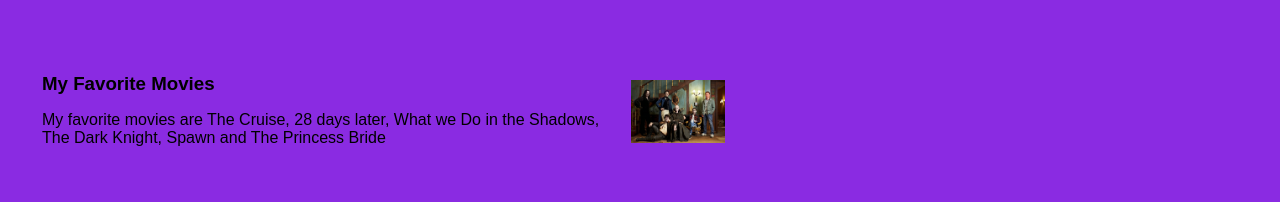
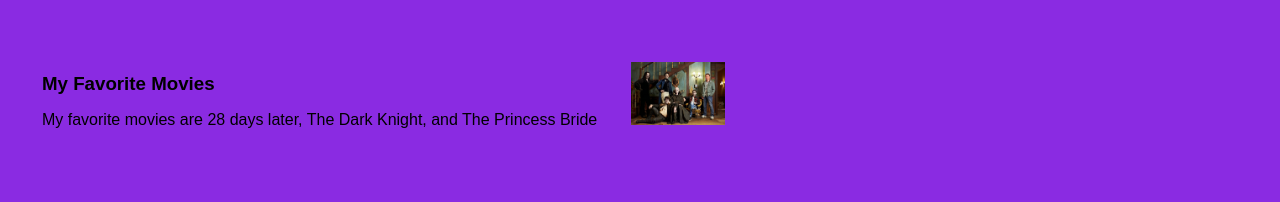
Before and after one commit to ibarkanCBK/CbK-Portfolio, a plain HTML site: page index.html in a window 1280 px wide. Shown: the part 1057-1259 px from the top of the page. Drawn offline with Linux system fonts and the light colour scheme.

Commit message:
added personalization

```diff
--- a/index.html
+++ b/index.html
@@ -49,7 +49,7 @@
       </div>
       <div class="half-column">
         <h3 class="sub-section-title">My Favorite Movies</h3>
-        <p class="sub-section-left-text">My favorite movies are The Cruise, 28 days later, What we Do in the Shadows, The Dark Knight, Spawn and The Princess Bride</p>
+        <p class="sub-section-left-text">My favorite movies are 28 days later, The Dark Knight, and The Princess Bride</p>
       </div>
       <div class="half-column">
         <img id="movies" src="wwdis.jpg" alt="movies">
```
